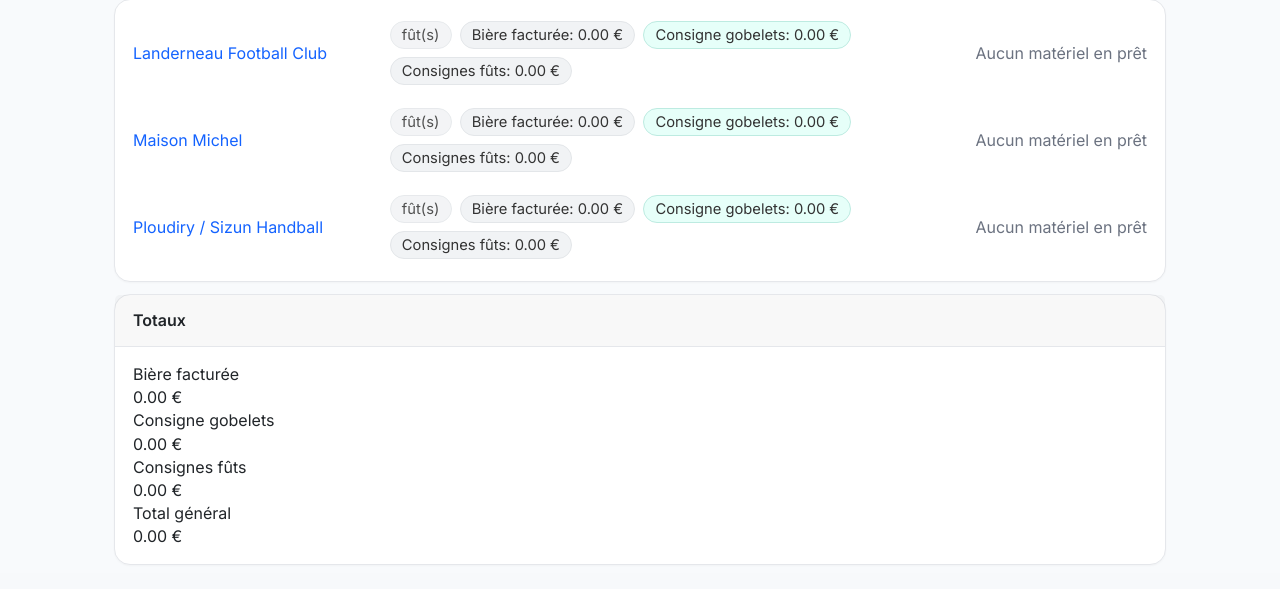
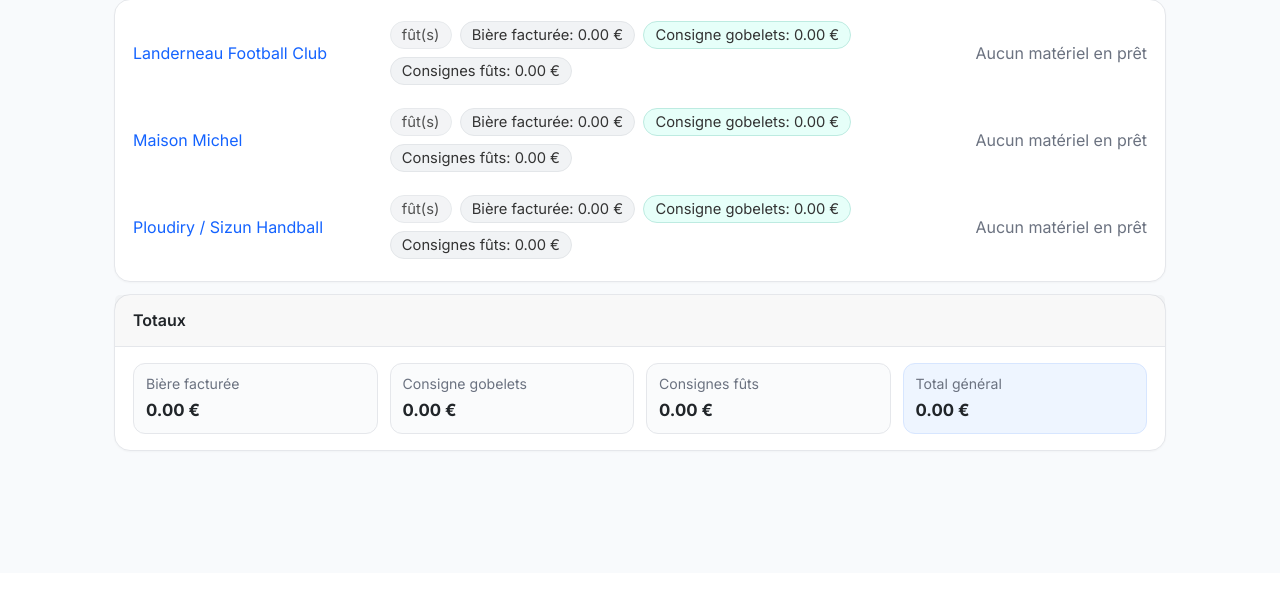
Before and after one commit to lecentrallanderneau-oss/Suivi_futs, a Flask app: page / in a window 1280 px wide. Shown: the part 227-816 px from the top of the page. After the commit the page ends 678 px from the top, so only its background shows below. Run offline with Flask 3, Linux system fonts and the light colour scheme.

Commit message:
Update style.css

```diff
--- a/static/style.css
+++ b/static/style.css
@@ -55,11 +55,32 @@ h1,h2,h3{margin:0 0 .6rem 0;font-weight:700;}
 .alert-list{margin:6px 0 0 18px;padding:0;}
 .alert-list li{margin:2px 0;}
 
+/* --- Totaux (accueil) --- */
+.totals-card .card-header{display:flex;align-items:center;gap:.5rem;}
+.totals-grid{
+  display:grid;
+  grid-template-columns: repeat(4, minmax(140px,1fr));
+  gap:12px;
+}
+.totals-item{
+  background:#fafbfc;
+  border:1px solid var(--border);
+  border-radius:12px;
+  padding:10px 12px;
+}
+.totals-label{font-size:.88rem;color:var(--muted);margin-bottom:4px;}
+.totals-value{font-weight:700;font-size:1.05rem;}
+.totals-sum{background:#eef5ff;border-color:#d7e6ff;}
+
 /* Responsive */
 @media (max-width: 900px){
   .list-row{grid-template-columns:1fr;align-items:flex-start;}
   .col-eq{text-align:left;}
+  .totals-grid{grid-template-columns:1fr 1fr;}
+}
+@media (max-width: 560px){
+  .totals-grid{grid-template-columns:1fr;}
 }
 
-/* Utility spacing so l’ensemble ressemble aux autres pages */
+/* Utility */
 .page-inner{padding:8px 0;}
```
